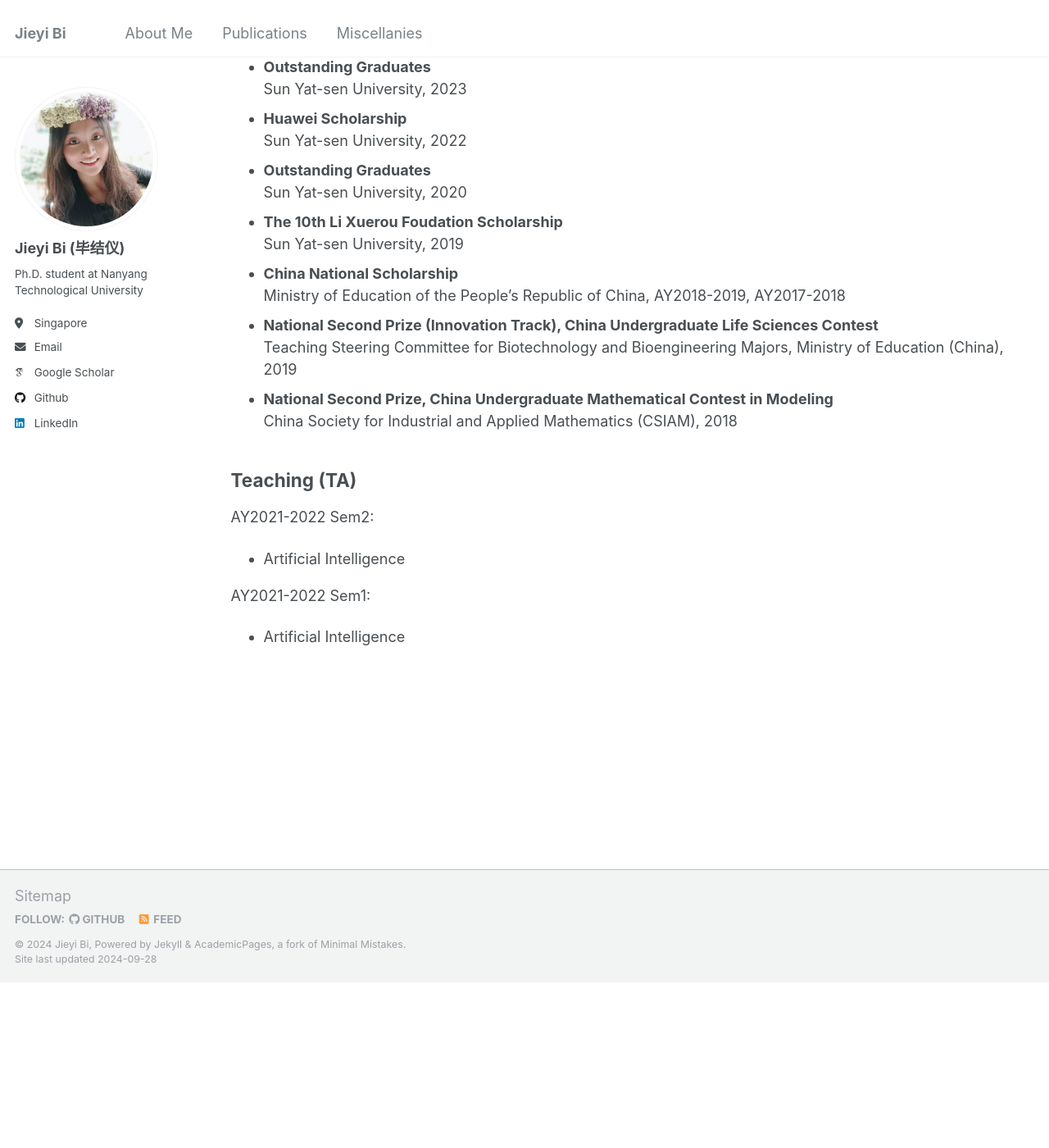
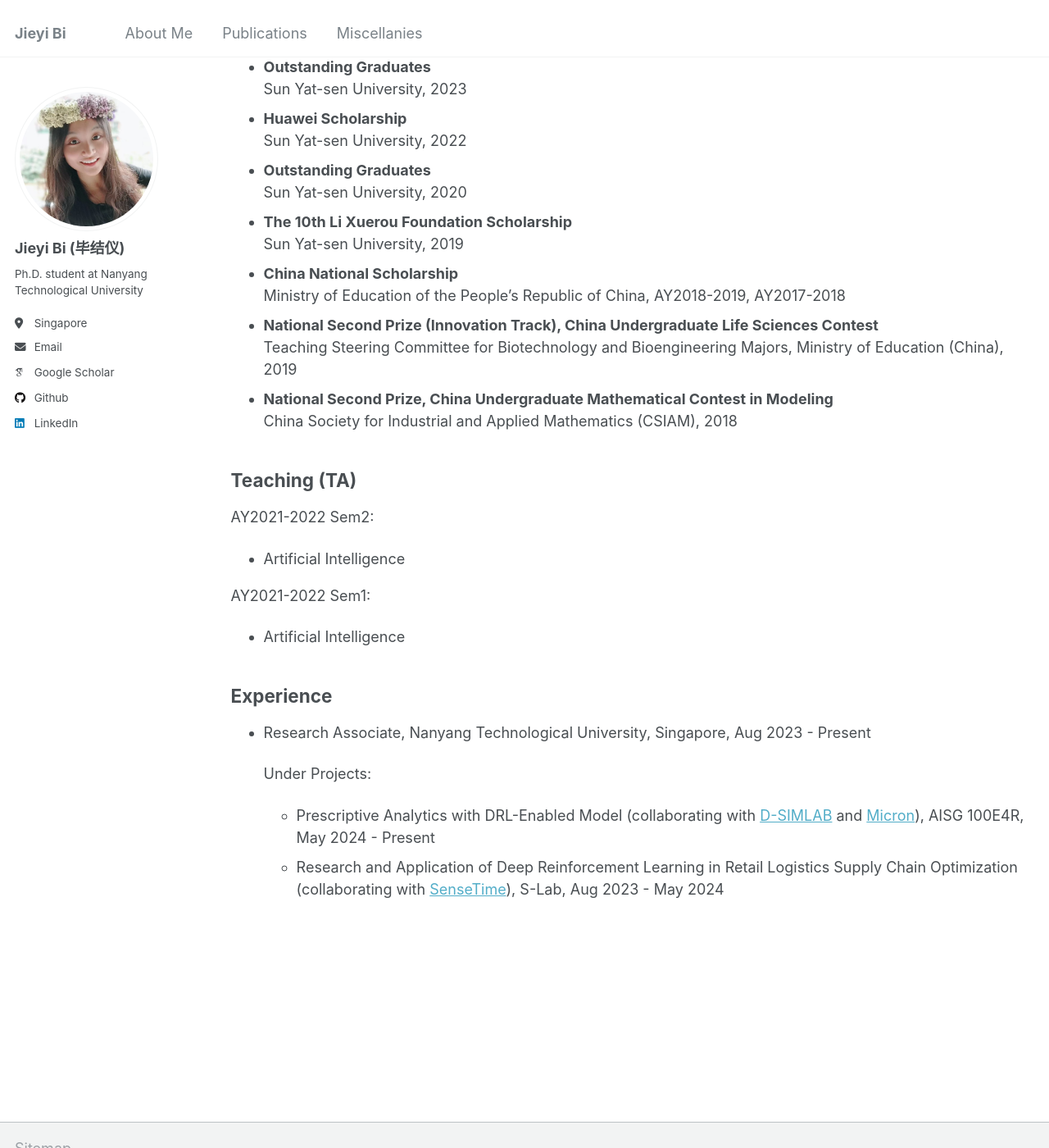
Before and after one commit to jieyibi/jieyibi.github.io, a Jekyll site: the page built from _pages/miscellanies.md, in a window 1280 px wide and 1400 px high, scrolled down 345 px. Shown: the whole window at 82% size. Built offline with Jekyll 4.4.1, drawn with Linux system fonts in a browser that asks for light colours; some web fonts are replaced; before the commit the page ends 1543 px from its top, so only the background shows below that.

Commit message:
Update miscellanies.md

```diff
--- a/_pages/miscellanies.md
+++ b/_pages/miscellanies.md
@@ -20,7 +20,7 @@ Sun Yat-sen University, 2023
 Sun Yat-sen University, 2022
 - **Outstanding Graduates**
 Sun Yat-sen University, 2020
-- **The 10th Li Xuerou Foudation Scholarship**
+- **The 10th Li Xuerou Foundation Scholarship**
 Sun Yat-sen University, 2019
 - **China National Scholarship**
 Ministry of Education of the People’s Republic of China, AY2018-2019, AY2017-2018
@@ -33,9 +33,15 @@ China Society for Industrial and Applied Mathematics (CSIAM), 2018
 ## Teaching (TA)
 
 AY2021-2022 Sem2:
-
 * Artificial Intelligence
 
 AY2021-2022 Sem1:
+* Artificial Intelligence
 
-* Artificial Intelligence
+## Experience
+
+- Research Associate, Nanyang Technological University, Singapore, Aug 2023 - Present
+
+  Under Projects:
+  - Prescriptive Analytics with DRL-Enabled Model (collaborating with [D-SIMLAB](https://d-simlab.com/) and [Micron](https://www.micron.com/)), AISG 100E4R, May 2024 - Present
+  - Research and Application of Deep Reinforcement Learning in Retail Logistics Supply Chain Optimization (collaborating with [SenseTime](https://www.sensetime.com/en)), S-Lab, Aug 2023 - May 2024
```
